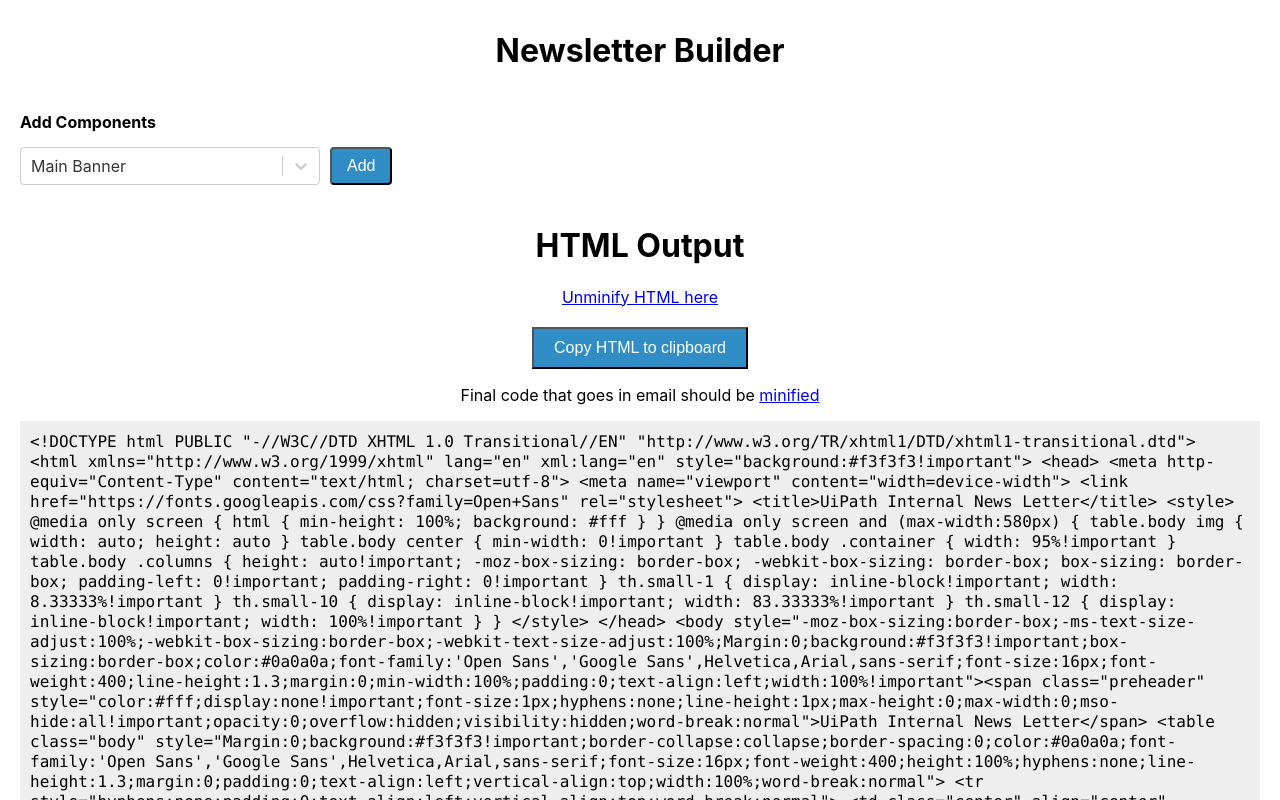
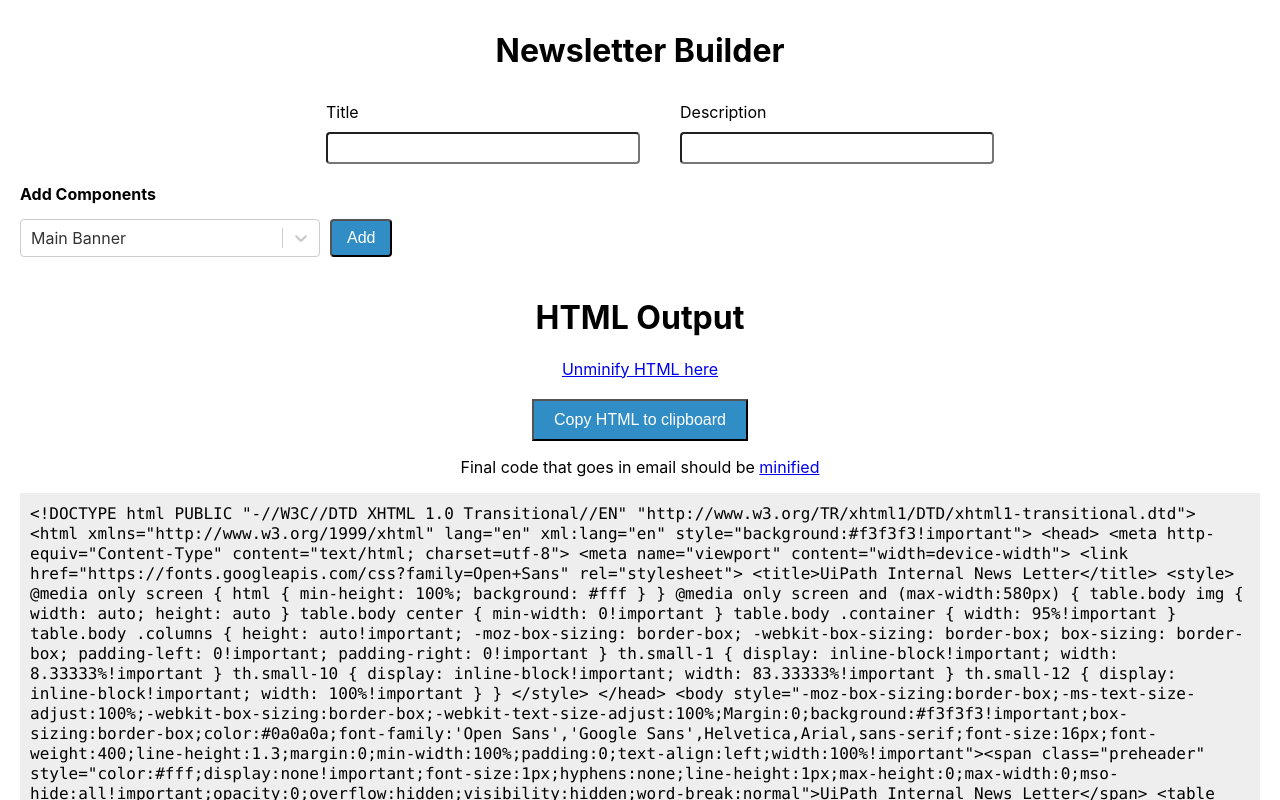
Before and after one commit to kurtpetrek/newsletter-builder, a React (Create React App) app: page / in a window 1280 px wide. Shown: the top 800 px of the page. Built offline with nearby package versions, Linux system fonts and the light colour scheme.

Commit message:
Adds title and description

```diff
--- a/src/components/MainLayout/MainLayout.js
+++ b/src/components/MainLayout/MainLayout.js
@@ -3,6 +3,8 @@ import ComponentBlockSelector from './../ComponentBlockSelector/ComponentBlockSe
 import ComponentBlockRenderer from './../ComponentBlockRenderer/ComponentBlockRenderer';
 import ShowHTMLOutput from './../ShowHTMLOutput/ShowHTMLOutput';
 import RenderPreview from './../RenderPreview/RenderPreview';
+import TitleDescription from './../TitleDescription/TitleDescription';
+
 import { arrayMove } from 'react-sortable-hoc';
 
 import renderHTML from './../../helperFunctions/renderHTML';
@@ -96,10 +98,25 @@ class MainLayout extends Component {
     });
   };
 
+  set_input_value = (e) => {
+    const { name, value } = e.target;
+    this.setState(prevState => {
+      const state = {...prevState};
+      state[name] = value;
+      return state;
+    });
+  };
+
   render() {
     return (
       <div className="MainLayout">
         <h1 style={{textAlign: 'center'}}>Newsletter Builder</h1>
+
+        <TitleDescription
+          handle_change={this.set_input_value}
+          title={this.state.title}
+          description={this.state.description}
+        />
         <div className="MainLayout-container">
           <div>
             <ComponentBlockRenderer
@@ -111,11 +128,17 @@ class MainLayout extends Component {
             <ComponentBlockSelector add_component_block={this.add_component_block} />
           </div>
           <div>
-            <RenderPreview component_blocks={this.state.component_blocks}/>
+            <RenderPreview
+              component_blocks={this.state.component_blocks}
+              is_final={false}
+            />
           </div>
         </div>
         <ShowHTMLOutput
           component_blocks={this.state.component_blocks}
+          is_final={true}
+          title={this.state.title}
+          description={this.state.description}
         />
       </div>
     );
--- a/src/components/ShowHTMLOutput/ShowHTMLOutput.js
+++ b/src/components/ShowHTMLOutput/ShowHTMLOutput.js
@@ -7,7 +7,9 @@ class ShowHTMLOutput extends Component {
   render() {
     const content = renderHTML({
       component_blocks: this.props.component_blocks,
-      is_final: true
+      title: this.props.title,
+      description: this.props.description,
+      is_final: this.props.is_final
     });
 
     return (
--- /dev/null
+++ b/src/components/TitleDescription/TitleDescription.css
@@ -0,0 +1,9 @@
+.TitleDescription {
+  display: flex;
+  align-items: center;
+  justify-content: center;
+}
+
+.TitleDescription > div {
+  margin: 0 40px;
+}
--- /dev/null
+++ b/src/components/TitleDescription/TitleDescription.js
@@ -0,0 +1,22 @@
+import React from 'react';
+import './TitleDescription.css';
+
+const TitleDescription = ({title, description, handle_change}) => {
+    return (
+      <div className="TitleDescription">
+        <div>
+          <label className="utility-label">
+            <p>Title</p>
+            <input type="text" name="title" value={title} onChange={handle_change}/>
+          </label>
+        </div>
+        <br/>
+        <label className="utility-label">
+          <p>Description</p>
+          <input type="text" name="description" value={description} onChange={handle_change}/>
+        </label>
+      </div>
+    );
+}
+
+export default TitleDescription;
```
